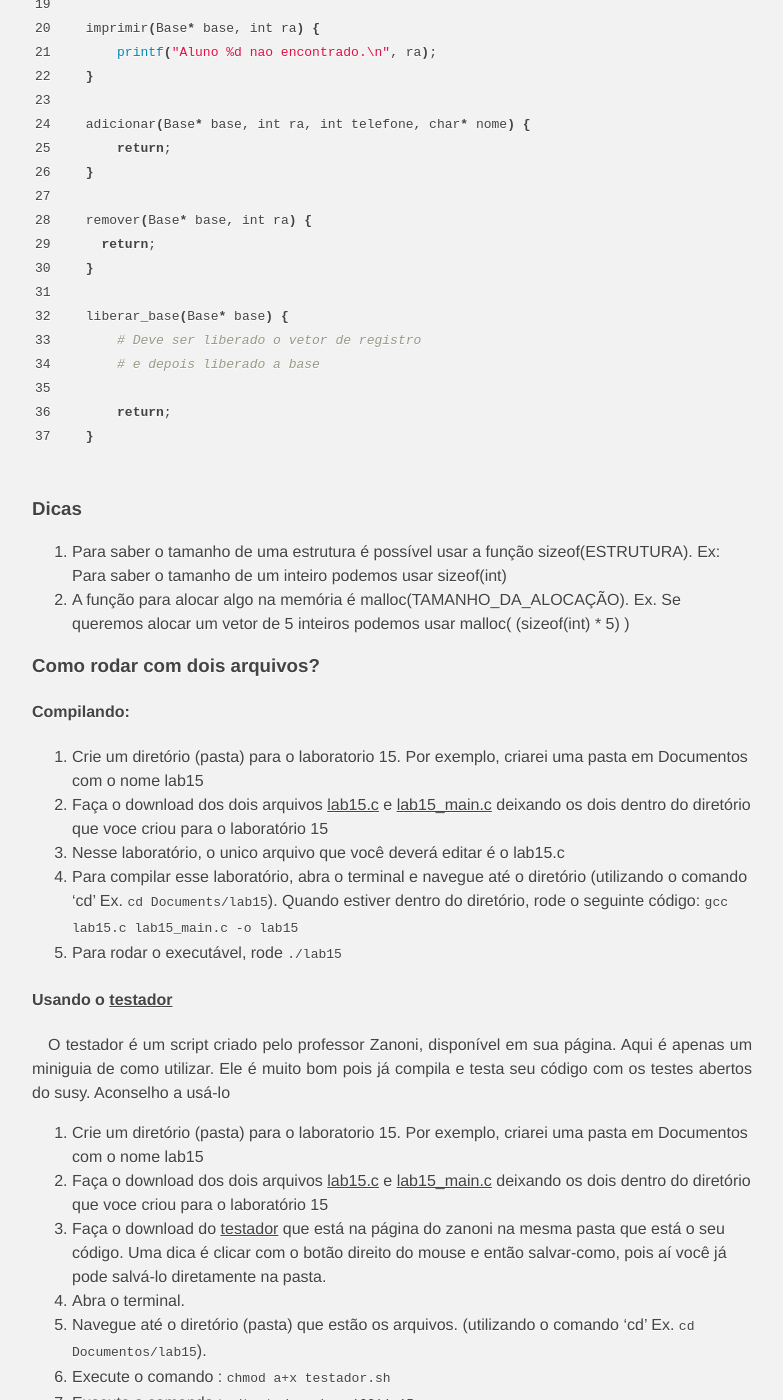
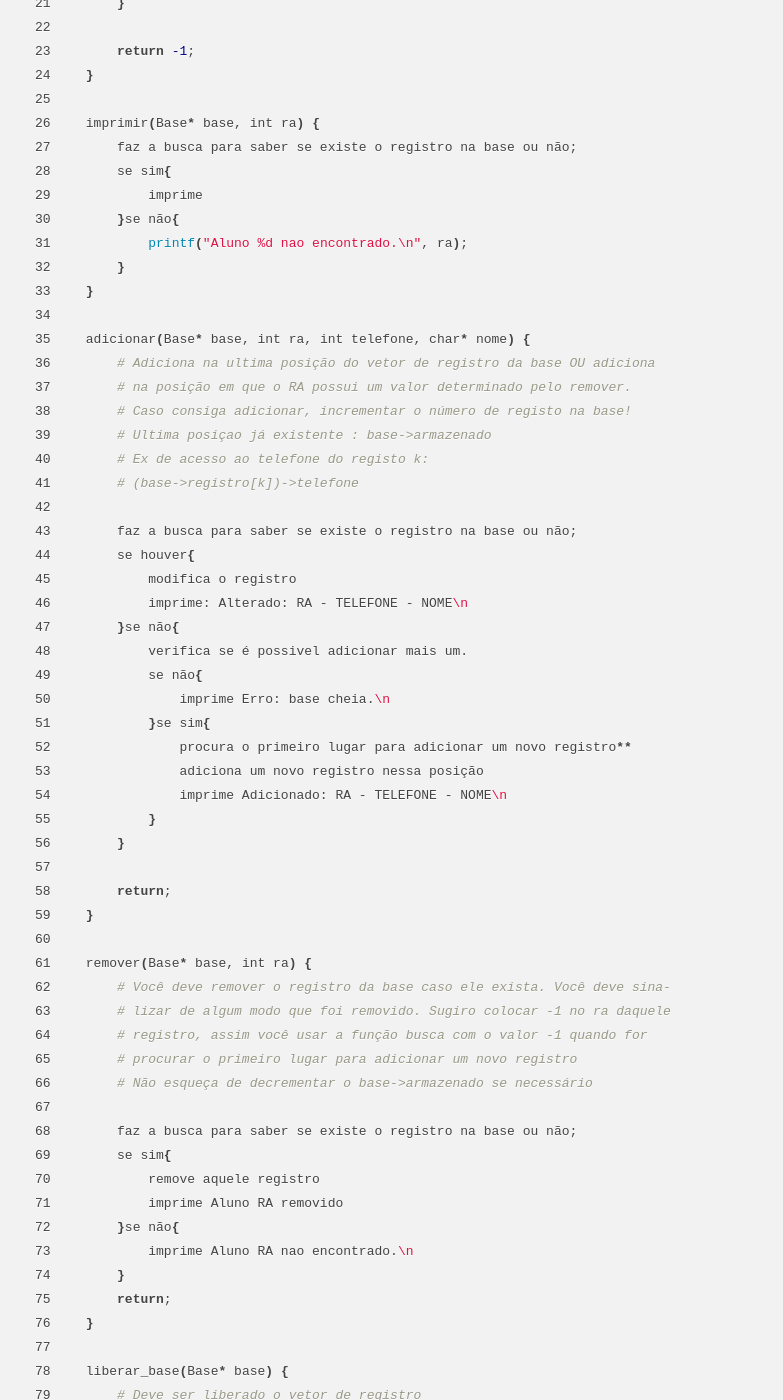
Before and after one commit to faciolihenrique/henriquefacioli.github.io, a Jekyll site: the page built from else/mc102/1s2016/pseudo15.md, in a window 1280 px wide and 1400 px high, scrolled down 718 px. Shown: the whole window, without its empty margins (248-1031 px from the left). Built offline with Jekyll 4.4.1, drawn with Linux system fonts in a browser that asks for light colours; some of the changed text lies outside the part shown.

Commit message:
Terminado lab15

```diff
--- a/else/mc102/1s2016/pseudo15.md
+++ b/else/mc102/1s2016/pseudo15.md
@@ -24,20 +24,65 @@ anterior: ../
         # Percorre o vetor de registros que foi alocado por você na estrutura
         # base, verificando se registro->ra é igaul a ra, se sim, retorna a posi
         # ção daquele registro no vetor de registro daquela base
+        loop de 0 até base->armazenado{
+            se (base->registro[atual])->ra for igual ao ra{
+                retorna posição atual;
+            }
+        }
 
         return -1;
     }
 
     imprimir(Base* base, int ra) {
-        printf("Aluno %d nao encontrado.\n", ra);
+        faz a busca para saber se existe o registro na base ou não;
+        se sim{
+            imprime
+        }se não{
+            printf("Aluno %d nao encontrado.\n", ra);
+        }
     }
 
     adicionar(Base* base, int ra, int telefone, char* nome) {
+        # Adiciona na ultima posição do vetor de registro da base OU adiciona
+        # na posição em que o RA possui um valor determinado pelo remover.
+        # Caso consiga adicionar, incrementar o número de registo na base!
+        # Ultima posiçao já existente : base->armazenado
+        # Ex de acesso ao telefone do registo k:
+        # (base->registro[k])->telefone
+
+        faz a busca para saber se existe o registro na base ou não;
+        se houver{
+            modifica o registro
+            imprime: Alterado: RA - TELEFONE - NOME\n
+        }se não{
+            verifica se é possivel adicionar mais um.
+            se não{
+                imprime Erro: base cheia.\n
+            }se sim{
+                procura o primeiro lugar para adicionar um novo registro**
+                adiciona um novo registro nessa posição
+                imprime Adicionado: RA - TELEFONE - NOME\n
+            }
+        }
+
         return;
     }
 
     remover(Base* base, int ra) {
-      return;
+        # Você deve remover o registro da base caso ele exista. Você deve sina-
+        # lizar de algum modo que foi removido. Sugiro colocar -1 no ra daquele
+        # registro, assim você usar a função busca com o valor -1 quando for
+        # procurar o primeiro lugar para adicionar um novo registro
+        # Não esqueça de decrementar o base->armazenado se necessário
+
+        faz a busca para saber se existe o registro na base ou não;
+        se sim{
+            remove aquele registro
+            imprime Aluno RA removido
+        }se não{
+            imprime Aluno RA nao encontrado.\n
+        }
+        return;
     }
 
     liberar_base(Base* base) {
@@ -54,7 +99,10 @@ anterior: ../
 ### Dicas
 1. Para saber o tamanho de uma estrutura é possível usar a função sizeof(ESTRUTURA). Ex: Para saber o tamanho de um inteiro podemos usar sizeof(int)
 2. A função para alocar algo na memória é malloc(TAMANHO_DA_ALOCAÇÃO). Ex. Se queremos alocar um vetor de 5 inteiros podemos usar malloc( (sizeof(int) * 5) )
-
+3. Lembre-se:
+    - base->armazenado informa o número de registros existentes
+    - base->capacidade informa o número maximo de registros
+    - base->registros contém os registros. Para fazer acesso ao n-ésimo registro é possível usar: base->registro[n]
 
 ### Como rodar com dois arquivos?
 
```
Also changed, not shown: other parts of else/mc102/1s2016/pseudo15.md (+1 -1 lines).
